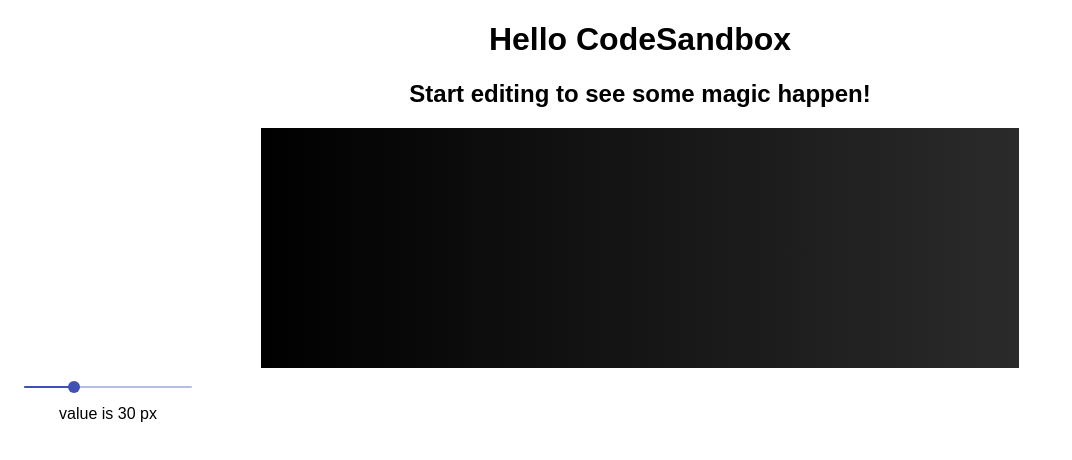
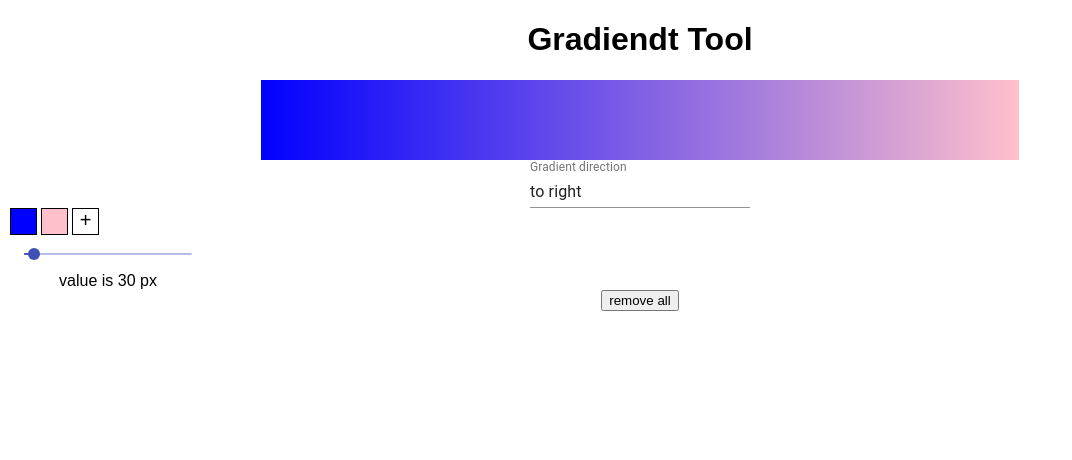
Before and after one commit to tz01x/gradienttools, a React (Create React App) app: page / in a window 1280 px wide. Shown: the top 460 px of the page, without its empty margins (0-1072 px from the left). Built offline with nearby package versions, Linux system fonts and the light colour scheme.

Commit message:
you can add new color

```diff
--- a/package.json
+++ b/package.json
@@ -10,6 +10,7 @@
   "dependencies": {
     "@material-ui/core": "4.10.2",
     "react": "16.12.0",
+    "react-color": "2.18.1",
     "react-dom": "16.12.0",
     "react-scripts": "3.0.1",
     "styled-components": "5.1.1"
--- a/src/App.js
+++ b/src/App.js
@@ -5,6 +5,15 @@
 import Typography from "@material-ui/core/Typography";
 import Slider from "@material-ui/core/Slider";
 import styled, { keyframes } from "styled-components";
+
+import Button from "@material-ui/core/Button";
+
+import ColorPreview from "./colorPreview";
+
+import { TextField } from "@material-ui/core";
+
+// import form src
+import AddNewColor from "./addNewColor";
 
 const useStyles = makeStyles({
   root: {
@@ -14,71 +23,138 @@
 
 export default function App() {
   const classes = useStyles();
+
+  //initial value
+  const [gradDirection, updateDirection] = React.useState("to right");
+  const [backgrountImg, updatebgImg] = React.useState(
+    `linear-gradient(${gradDirection}, blue ,pink)`
+  );
+  const [selectedColor, setSelectedColor] = React.useState(["blue", "pink"]); //initial colors
+
   const [value, setValue] = React.useState(30);
 
-  const handleChange = (event, newValue) => {
+  const handelSliderValueChange = (event, newValue) => {
     setValue(newValue);
   };
-  const pStyle = {
-    fontSize: "100px",
-    textAlign: "center",
-    Animation: "rbg 2s infinite alternate",
-    backgroundImage:
-      "linear-gradient(to right, red 10px , white  200px , red 100px )",
-    backgroundSize: "400%"
+
+  const hendeldirectionChnage = event => {
+    updateDirection(event.target.value);
+    // updatebgImg(`linear-gradient(${event.target.value} , ${selectedColor})`);
   };
-  const pulse = keyframes`
-  from {
-    background-color: #001F3F;
-  }
+  const handelGradientColorChange = (i, color) => {
+    // gradDirection
+    const newcolors = [...selectedColor];
 
-  to {
-    background-color: #FF4136;
-  }
-`;
-  const Bar = styled.div`
-    color: #000;
-    padding: 1em 0;
-    font-size: 20px;
-    text-align: center;
-    cursor: pointer;
-    position: fixed;
-    bottom: "0";
-    width: 100%;
-    z-index: 10;
-    animation: ${pulse} 1.2s ease-in-out;
-    animation-iteration-count: infinite;
-  `;
+    for (let index = 0; index < selectedColor.length; index++) {
+      if (i === index) {
+        newcolors[i] = color;
+      }
+    }
+    setSelectedColor([...newcolors]);
+
+    // let text = `linear-gradient(${gradDirection},${selectedColor.join(",")})`;
+    // updatebgImg(text);
+    // console.log(text);
+  };
+
+  const handeladdNewColor = () => {
+    setSelectedColor([...selectedColor, "red"]);
+  };
+  const handelRemoveColor = i => {
+    console.log(i);
+
+    const newcolors = [];
+    for (let index = 0; index < selectedColor.length; index++) {
+      if (i !== index) {
+        newcolors.push(selectedColor[index]);
+      }
+    }
+    console.log(newcolors);
+
+    setSelectedColor([...newcolors]);
+  };
+
+  const handelRemoveAllColor = () => {
+    setSelectedColor([]);
+  };
+  const showData = () => {
+    const data = [];
+    for (let index = 0; index < selectedColor.length; index++) {
+      const value = selectedColor[index];
+
+      data.push(
+        <div className="color-viewer-item" key={index}>
+          <ColorPreview
+            color={value} //initial color
+            itemNo={index}
+            handelRemoveColor={handelRemoveColor}
+            handelGradientColorChange={handelGradientColorChange}
+          />
+
+          {/* key dont actualy set a value so you cant find in props.key */}
+        </div>
+      );
+    }
+    return data;
+  };
+
+  React.useEffect(() => {
+    updatebgImg(
+      `linear-gradient(${gradDirection}, ${selectedColor.join(",")})`
+    );
+
+    return () => {
+      //this function this component get unmount or deleted
+      // clenup code
+      // remove you event listener
+      //api call
+      //
+    };
+  }, [gradDirection, selectedColor]);
 
   const boxkeyframe = keyframes`
 
     0%{
-      background-position-x: 0%;
+      background-position: 0%;
     }
     100%{
-      background-position-x: 100%;
+      background-position: 100%;
     }
 
 `;
   const Box = styled.div`
     height: 10vh;
-    background-image: linear-gradient(to right, black, white, black);
-    background-size: 1200% 100%;
+    background-image: ${backgrountImg};
+    /* background-size: 400% 100%; */
     margin: auto;
     width: 60%;
-    animation: ${boxkeyframe} 2s 30s infinite alternate;
-    animation-play-state: running;
+    /* animation: ${boxkeyframe} 2s infinite alternate; */
+    /* animation-play-state: paused; */
   `;
 
   return (
     <div className="App">
-      <h1>Hello CodeSandbox</h1>
-      <h2>Start editing to see some magic happen!</h2>
+      <h1>Gradiendt Tool </h1>
+
       {/* <div className=""  style={pStyle}>this is box</div> */}
       <Box />
-      <Box />
-      <Box />
 
+      <TextField
+        label="Gradient direction"
+        onChange={hendeldirectionChnage}
+        value={gradDirection}
+      />
+
+      <div className="color-viewer">
+        {showData()}
+        {/* {selectedColor.map((value, i) => {
+
+        })} */}
+
+        <div className="color-viewer-item">
+          <AddNewColor handeladdNewColor={handeladdNewColor} />
+        </div>
+      </div>
       <div className={classes.root}>
         <Typography id="continuous-slider" gutterBottom>
           {/* Volume */}
@@ -88,8 +164,9 @@
           <Grid item xs>
             <Slider
               value={value}
-              onChange={handleChange}
+              onChange={handelSliderValueChange}
               aria-labelledby="continuous-slider"
+              max={500}
             />
           </Grid>
           <Grid item />
@@ -97,6 +174,7 @@
         <div>value is {value} px</div>
         <div />
       </div>
+      <button onClick={handelRemoveAllColor}>remove all</button>
       {/* <Bar onClick={()=>alert("whats upp")}  className="">I pulse</Bar> */}
     </div>
   );
--- /dev/null
+++ b/src/addNewColor.js
@@ -0,0 +1,13 @@
+import React from "react";
+
+export default function AddNewColor(props) {
+  return (
+    <div
+      className="colorPriview"
+      style={{ background: "white", fontSize: "20px", cursor: "pointer" }}
+      onClick={props.handeladdNewColor}
+    >
+      +
+    </div>
+  );
+}
--- /dev/null
+++ b/src/colorPreview.js
@@ -0,0 +1,81 @@
+import React from "react";
+
+import ColorPicker from "./colorpicker";
+
+export default function ColorPreview(props) {
+  const [showbtn, setShowbtn] = React.useState(false);
+  const [showRemoveBtn, setShowRemoveBtn] = React.useState(false);
+  let [bgColor, setbgColor] = React.useState({
+    background: props.color ? props.color : "red"
+  });
+  // React.useEffect(()=>{
+  //   return ()=>{
+  //     setbgColor({background:'red'});
+  //   }
+  // })
+  const handelBGColor = clolorASstirng => {
+    setbgColor({ background: clolorASstirng });
+    props.handelGradientColorChange(props.itemNo, clolorASstirng);
+    // console.log(clolorASstirng);
+  };
+  const handelColorPickerPriview = () => {
+    setShowbtn(false);
+  };
+  return (
+    <div
+      onMouseEnter={() => {
+        setShowRemoveBtn(true);
+      }}
+      onMouseLeave={() => {
+        setShowRemoveBtn(false);
+      }}
+    >
+      <div
+        className="colorPriview"
+        style={bgColor}
+        onClick={() => setShowbtn(true)}
+      >
+        {showbtn ? (
+          <ColorPicker
+            handelBGColor={handelBGColor}
+            handelColorPickerPriview={handelColorPickerPriview}
+          />
+        ) : null}
+      </div>
+      {showRemoveBtn ? (
+        <div className="color-remove">
+          <button
+            style={{
+              color: "red",
+              // background:"red",
+              border: "0",
+              borderRadius: "10px",
+              outlineWidth: "0px",
+              height: "25px"
+            }}
+            onClick={() => {
+              props.handelRemoveColor(props.itemNo);
+            }}
+          >
+            r
+          </button>
+          <div />{" "}
+          <button
+            style={{
+              // background:"red",
+              border: "0",
+              borderRadius: "10px",
+              outlineWidth: "0px",
+              height: "25px"
+            }}
+            onClick={() => {
+              setShowRemoveBtn(false);
+            }}
+          >
+            c
+          </button>
+        </div>
+      ) : null}
+    </div>
+  );
+}
--- /dev/null
+++ b/src/colorpicker.js
@@ -0,0 +1,40 @@
+import React from "react";
+import { SketchPicker } from "react-color";
+import ClickAwayListener from "@material-ui/core/ClickAwayListener";
+
+export default function ColorPicker(props) {
+  const [state, updatestate] = React.useState({
+    background: {
+      r: 255,
+      g: 0,
+      b: 0,
+      a: 1
+    }
+  });
+  const rgbObjTostring = c => {
+    return `rgba( ${c.r},${c.g},${c.b},${c.a})`;
+    // rgba(255, 0, 0, 0.62);
+  };
+  const handleChangeComplete = color => {
+    updatestate({ background: color.rgb });
+    props.handelBGColor(rgbObjTostring(color.rgb));
+    // console.log(color.hex);
+  };
+  const handleClickAway = () => {
+    props.handelColorPickerPriview();
+  };
+
+  return (
+    <ClickAwayListener onClickAway={handleClickAway}>
+      <div className="colorPicker">
+        <SketchPicker
+          color={state.background}
+          onChangeComplete={handleChangeComplete}
+        />
+        <div className="closebtn" onClick={handleClickAway}>
+          close
+        </div>
+      </div>
+    </ClickAwayListener>
+  );
+}
--- a/src/styles.css
+++ b/src/styles.css
@@ -1,5 +1,5 @@
 .App {
-  font-family: sans-serif;
+  font-family: Abel, sans-serif;
   text-align: center;
 }
 .box {
@@ -21,3 +21,62 @@
     background-position-x: 100%;
   }
 }
+
+.color-viewer {
+  display: flex;
+  /* margin: 0px 5px; */
+}
+.color-viewer-item {
+  margin: 0px 2px;
+}
+
+.colorPriview {
+  width: 25px;
+  height: 25px;
+
+  border: 1px solid;
+}
+
+.color-remove {
+  position: relative;
+  top: -90px;
+  font-size: 12px;
+  letter-spacing: 1px;
+  font-weight: bold;
+  width: 26px;
+  height: 60px;
+
+  background: rgba(0, 0, 0, 0.1);
+  padding: 2px;
+  z-index: 2;
+  border-radius: 20px;
+  display: flex;
+  flex-direction: column;
+  justify-content: space-evenly;
+  /* align-content: space-between; */
+}
+
+.colorPicker {
+  position: relative;
+  left: 30px;
+  z-index: 200;
+  animation: scealup 0.3s forwards;
+}
+
+.closebtn {
+  margin: 5px 0px;
+  border: 2px solid white;
+  width: 100px;
+  box-shadow: 1px 2px 7px rgb(88, 86, 86);
+  transform: scale(0);
+  /* transition: scale 1s; */
+  animation: scealup 0.3s 0.2s forwards;
+}
+@keyframes scealup {
+  0% {
+    transform: scale(0);
+  }
+  100% {
+    transform: scale(1);
+  }
+}
```
